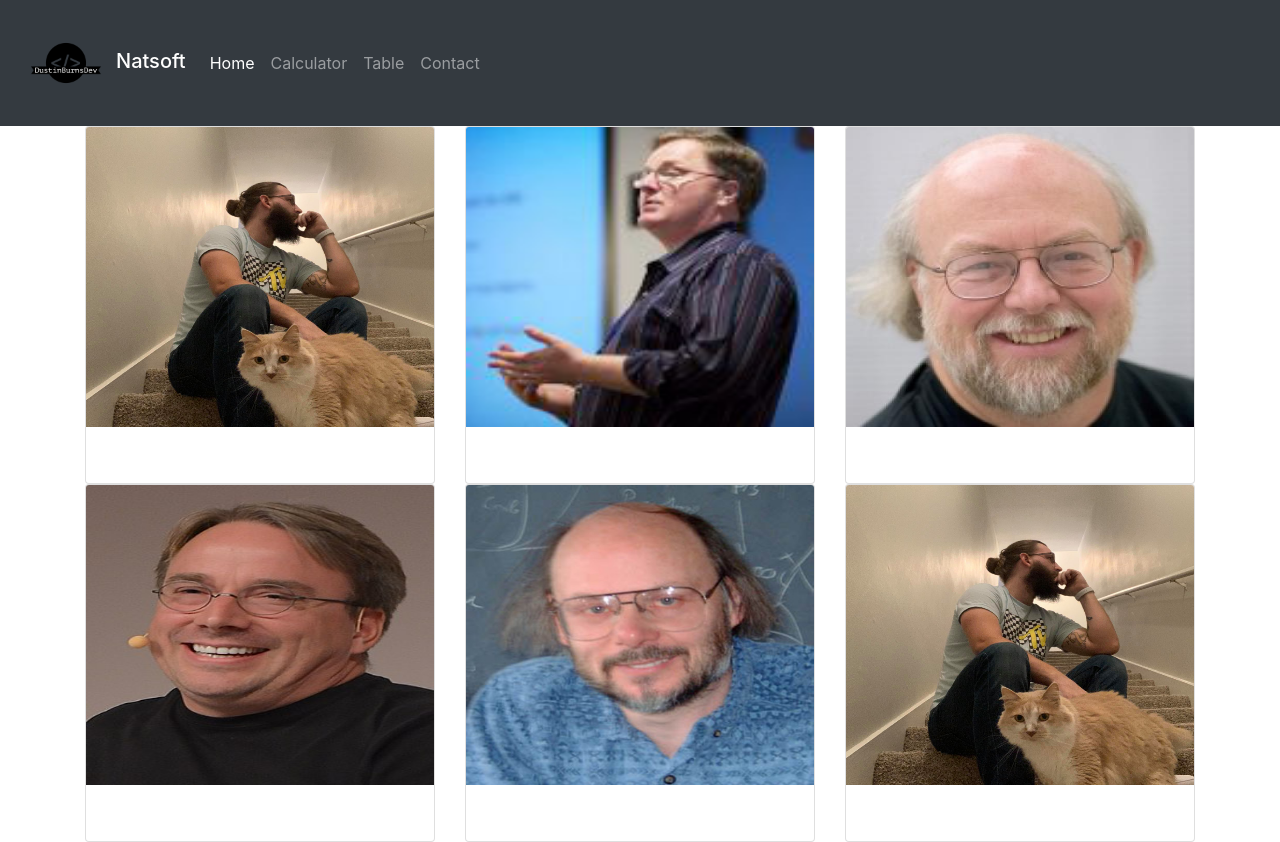
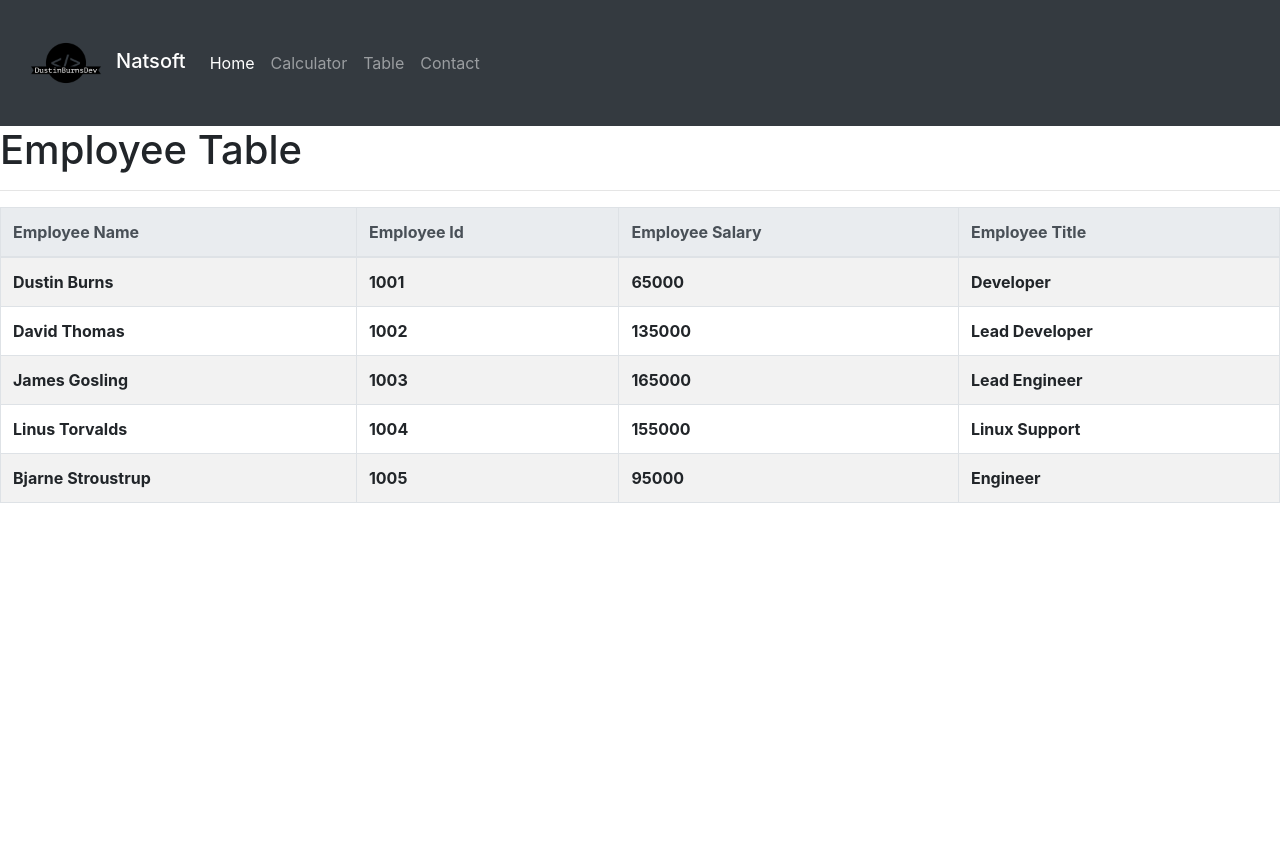
Before and after one commit to BurnsD/angular-demo, an Angular app: page / in a window 1280 px wide. After the commit the page ends 800 px from the top, so only its background shows below. Built offline with nearby package versions, Linux system fonts and the light colour scheme.

Commit message:
employee table interpolation implemented

```diff
--- a/src/app/app.component.html
+++ b/src/app/app.component.html
@@ -1,2 +1,2 @@
 <app-header></app-header>
-<app-employee></app-employee>
+<app-employee-table></app-employee-table>
--- a/src/app/app.module.ts
+++ b/src/app/app.module.ts
@@ -7,6 +7,7 @@ import { HeaderComponent } from './header/header.component';
 import { FooterComponent } from './footer/footer.component';
 import { LoginFormComponent } from './login-form/login-form.component';
 import { EmployeeComponent } from './employee/employee.component';
+import { EmployeeTableComponent } from './employee-table/employee-table.component';
 
 @NgModule({
   declarations: [
@@ -16,6 +17,7 @@ import { EmployeeComponent } from './employee/employee.component';
     FooterComponent,
     LoginFormComponent,
     EmployeeComponent,
+    EmployeeTableComponent,
   ],
   imports: [BrowserModule, FormsModule],
   providers: [],
--- /dev/null
+++ b/src/app/employee-table/employee-table.component.html
@@ -0,0 +1,21 @@
+<h1 class="">{{ title }}</h1>
+<hr />
+
+<table class="table table-striped table-hover table-bordered">
+  <thead class="thead-light">
+    <tr>
+      <th scope="col">Employee Name</th>
+      <th scope="col">Employee Id</th>
+      <th scope="col">Employee Salary</th>
+      <th scope="col">Employee Title</th>
+    </tr>
+  </thead>
+  <tbody>
+    <tr *ngFor="let employee of employees">
+      <th scope="row">{{ employee.employeeName }}</th>
+      <th scope="row">{{ employee.employeeId }}</th>
+      <th scope="row">{{ employee.employeeSalary }}</th>
+      <th scope="row">{{ employee.employeeTitle }}</th>
+    </tr>
+  </tbody>
+</table>
--- /dev/null
+++ b/src/app/employee-table/employee-table.component.ts
@@ -0,0 +1,50 @@
+import { Component } from '@angular/core';
+
+@Component({
+  selector: 'app-employee-table',
+  templateUrl: './employee-table.component.html',
+  styleUrls: ['./employee-table.component.css'],
+})
+export class EmployeeTableComponent {
+  title = "Employee Table"
+
+  headers = ["Name", "ID", "Salary", "Title"]
+
+  employees = [
+    {
+      employeeId: 1001,
+      employeeName: 'Dustin Burns',
+      employeeSalary: 65000,
+      employeeTitle: 'Developer',
+      employeeImg: '../../assets/Dustin.jpg',
+    },
+    {
+      employeeId: 1002,
+      employeeName: 'David Thomas',
+      employeeSalary: 135000,
+      employeeTitle: 'Lead Developer',
+      employeeImg: 'assets/David.jpg',
+    },
+    {
+      employeeId: 1003,
+      employeeName: 'James Gosling',
+      employeeSalary: 165000,
+      employeeTitle: 'Lead Engineer',
+      employeeImg: 'assets/James.jpg',
+    },
+    {
+      employeeId: 1004,
+      employeeName: 'Linus Torvalds',
+      employeeSalary: 155000,
+      employeeTitle: 'Linux Support',
+      employeeImg: 'assets/Linus.jpg',
+    },
+    {
+      employeeId: 1005,
+      employeeName: 'Bjarne Stroustrup',
+      employeeSalary: 95000,
+      employeeTitle: 'Engineer',
+      employeeImg: 'assets/Bjarne.jpg',
+    },
+  ];
+}
--- a/src/app/employee/employee.component.html
+++ b/src/app/employee/employee.component.html
@@ -3,7 +3,7 @@
         <div class="col-4">
             <div class="card">
                 <img src="../../assets/Dustin.jpg" class="card-img-top" width="300" height="300">
-                <div class="card-body">
+                <div  class="card-body">
                     <h5 class="card-title"></h5>
                     <p class="card-text"></p>
                     <p class="card-text"></p>
--- a/src/app/employee/employee.component.ts
+++ b/src/app/employee/employee.component.ts
@@ -8,7 +8,7 @@ import { Component, OnInit } from '@angular/core';
 export class EmployeeComponent {
 
   employees = [
-    {employeeId:1234, employeeName:"Dustin Burns", employeeSalary:65000, employeeTitle:"Developer", employeeImg:'assets/Dustin.jpg'},
+    {employeeId:1234, employeeName:"Dustin Burns", employeeSalary:65000, employeeTitle:"Developer", employeeImg:'../../assets/Dustin.jpg'},
     {employeeId:4321, employeeName:"David Thomas", employeeSalary:135000, employeeTitle:'Lead Developer', employeeImg:'assets/David.jpg'},
     {employeeId:1432, employeeName:"James Gosling", employeeSalary:165000, EmployeeTitle:'Lead Engineer', employeeImg:'assets/James.jpg'},
     {employeeId:1342, employeeName:"Linus Torvalds", employeeSalary:155000, employeeTitle:'Linux Engineer', employeeImg:'assets/Linus.jpg'},
```
Also changed, not shown: src/app/employee-table/employee-table.component.css (added), 1 other file (tests, documents, lock files or other folders).
